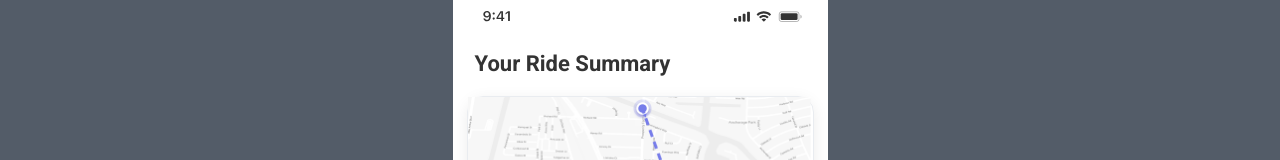
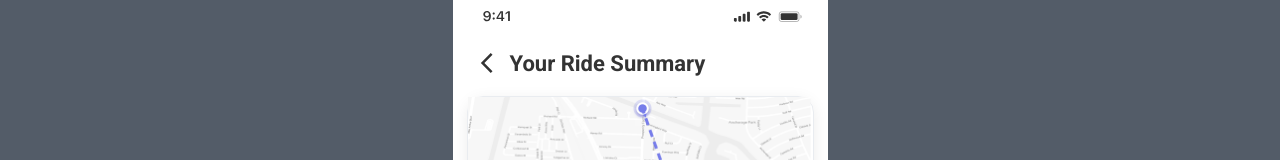
Before and after one commit to JunctionX-Seoul-Caffeine/Calmmuter, a React (Create React App) app: page /your-detail in a window 1280 px wide. Shown: the top 160 px of the page. Built offline with nearby package versions, Linux system fonts and the light colour scheme.

Commit message:
yourDetail page 뒤로가기 버튼

```diff
--- a/src/pages/YourDetailPage.js
+++ b/src/pages/YourDetailPage.js
@@ -7,8 +7,13 @@ const YourDetailPage = () => {
     return (
         <div className="your-detail-page-wrapper">
             <StatusBar />
-            <div className="your-detail-page-title">
-                Your Ride Summary
+            <div className="your-detail-page-title-wrapper">
+                <svg width="24" height="22" viewBox="0 0 24 22" fill="none" xmlns="http://www.w3.org/2000/svg">
+                    <path d="M17.5098 3.8701L15.7298 2.1001L5.83984 12.0001L15.7398 21.9001L17.5098 20.1301L9.37984 12.0001L17.5098 3.8701V3.8701Z" fill="#323232"/>
+                </svg>
+                <div className="your-detail-page-title">
+                    Your Ride Summary
+                </div>
             </div>
             <div className="your-detail-page-upper-wrapper">
                 <img className="your-detail-page-roadmap" src={require('../assets/roadmap.png').default} alt="" />
--- a/src/styles/YourDetailPage.css
+++ b/src/styles/YourDetailPage.css
@@ -5,11 +5,16 @@
     flex-direction: column;
 }
 
+.your-detail-page-title-wrapper {
+    display: flex;
+    flex-direction: row;
+    height: 30px;
+    margin: 13px 0 0 22px;
+}
+
 .your-detail-page-title {
 
-    height: 30px;
-    margin: 13px 0 0 22px;
-
+    margin-left: 11px;
     font-family: Roboto;
     font-style: normal;
     font-weight: bold;
```
